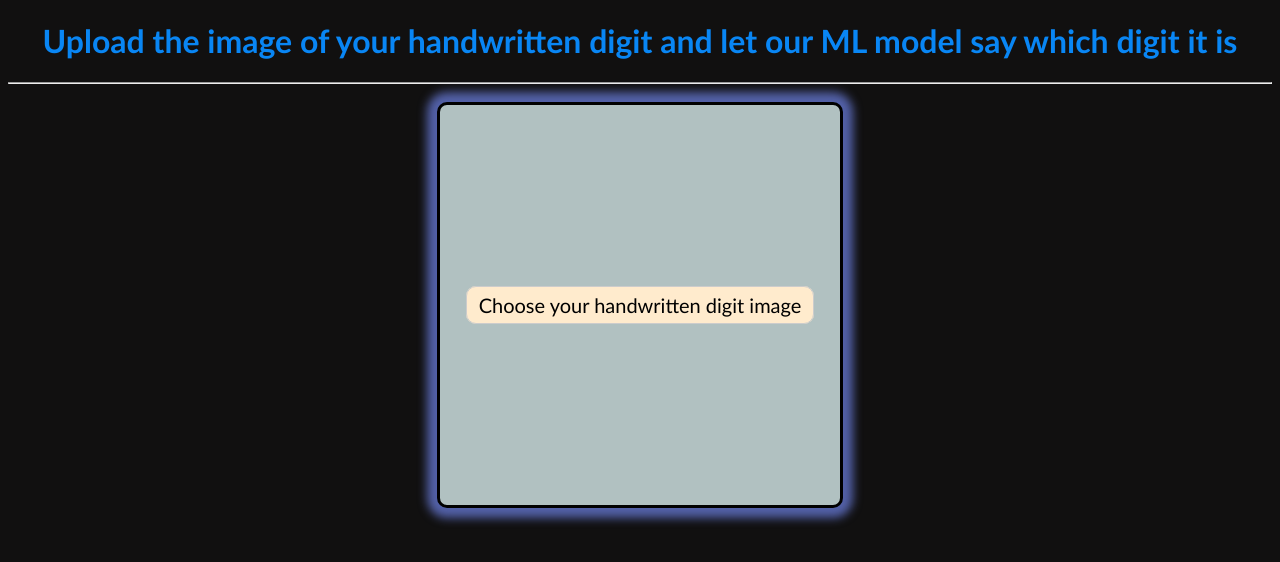
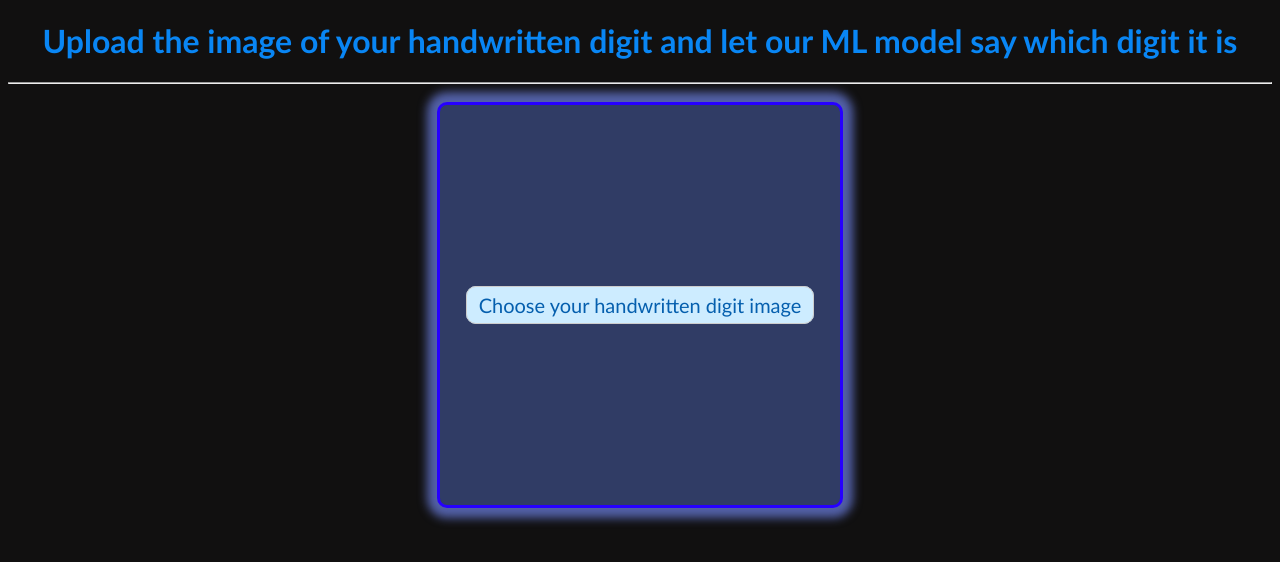
Before and after one commit to Ashmit-1/classificationDigits, a plain HTML site: page index.html in a window 1280 px wide. Drawn offline with Linux system fonts and the light colour scheme.

Commit message:
add style to the interface

```diff
--- a/index.html
+++ b/index.html
@@ -14,15 +14,19 @@
         }
 
         .in_box {
+
+
             display: flex;
             justify-content: center;
             align-items: center;
             padding: 10px;
+
         }
 
         .in_img {
+
             display: flex;
-            background-color: rgb(177, 193, 193);
+            background-color: rgb(48, 60, 101);
             border-radius: 10px;
             height: 50vb;
             width: 50vb;
@@ -30,10 +34,13 @@
             justify-content: center;
             box-shadow: 0px 0px 10px 10px rgb(83, 97, 168);
             border-style: solid;
-            border-color: black;
+            border-color: rgb(38, 0, 255);
+            transition: 1s ease;
+
 
 
         }
+
 
         .in_form {
             font-size: 20px;
@@ -48,13 +55,16 @@
             border: 1px solid #ccc;
             padding: 6px 12px;
             cursor: pointer;
-            background-color: blanchedalmond;
+            background-color: rgb(205, 236, 255);
             border-radius: 10px;
             transition: 1s ease;
+            color: rgb(5, 95, 174);
+            font-weight: 550;
         }
 
         .in_but:hover {
-            background-color: rgb(202, 122, 3);
+            background-color: rgb(3, 83, 255);
+            color: rgb(184, 220, 252);
         }
 
         h1 {
@@ -77,7 +87,7 @@
             <form action="get" class="in_form">
                 <label for="enter_image" class="in_but">Choose your handwritten digit image </label>
                 <br>
-                <input type="file" name="enter_image" id="enter_image" class="in_but">
+                <input type="file" name="enter_image" id="enter_image">
             </form>
         </div>
     </div>
```
